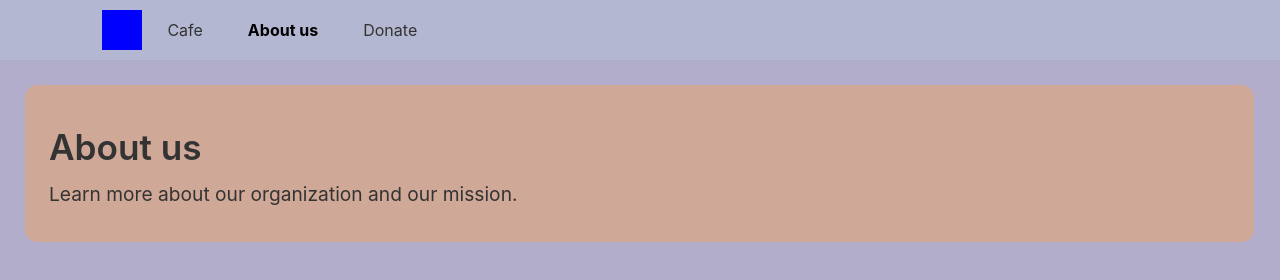
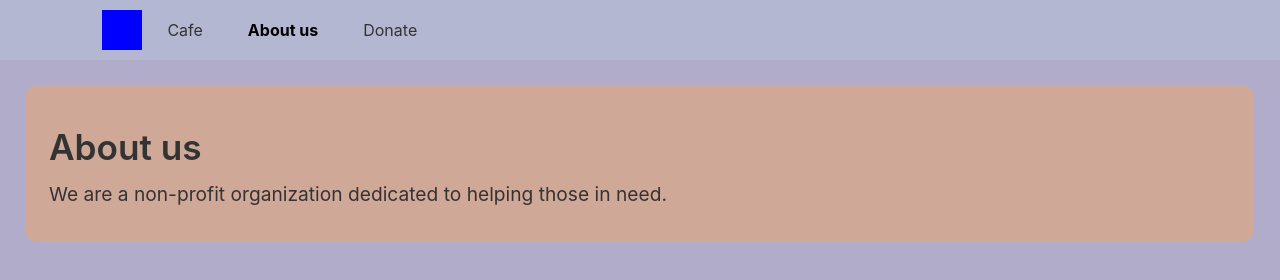
Before and after one commit to maxa2028/sew, a plain HTML site: page about_us.html in a window 1280 px wide. Drawn offline with Linux system fonts and the light colour scheme.

Commit message:
title change

```diff
--- a/about_us.html
+++ b/about_us.html
@@ -3,7 +3,7 @@
 <head>
     <meta charset="UTF-8">
     <meta name="viewport" content="width=device-width, initial-scale=1.0">
-    <title>Document</title>
+    <title>SEW</title>
     <link rel="stylesheet" href="style.css">
 </head>
 <body>
@@ -20,7 +20,7 @@
 
     <div class="aboutustext">
         <h1>About us</h1>
-        <p>Learn more about our organization and our mission.</p>
+        <p>We are a non-profit organization dedicated to helping those in need.</p>
     </div>
 </body>
 </html>
```
Also changed, not shown: cafe.html (+1 -1 lines), donate.html (+1 -1 lines).
